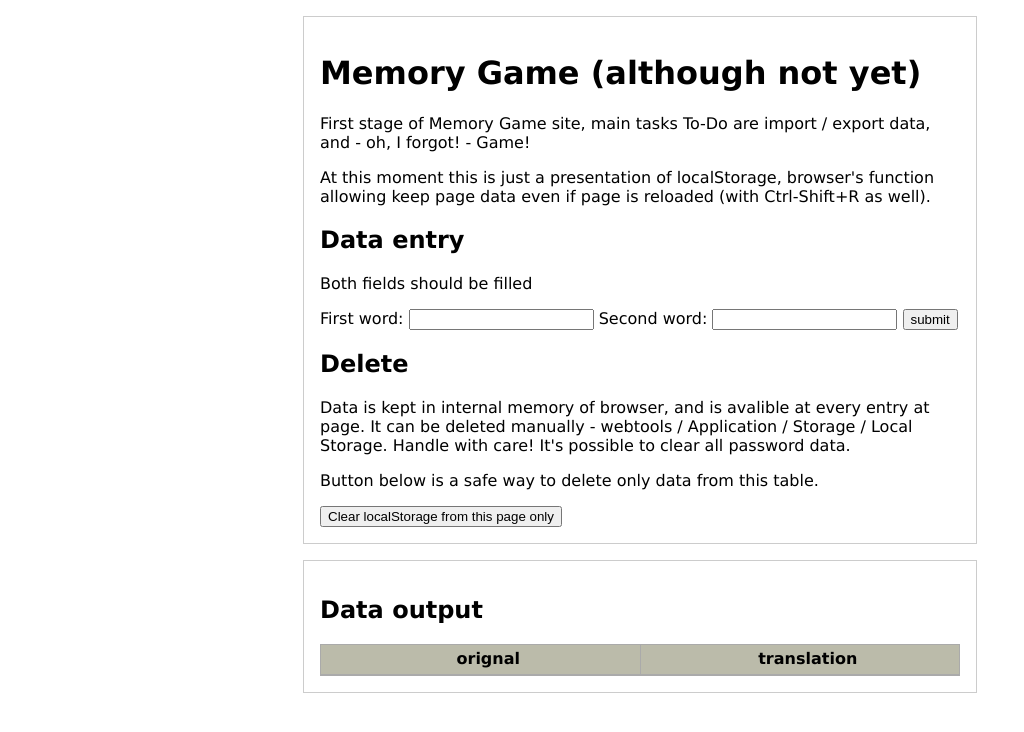
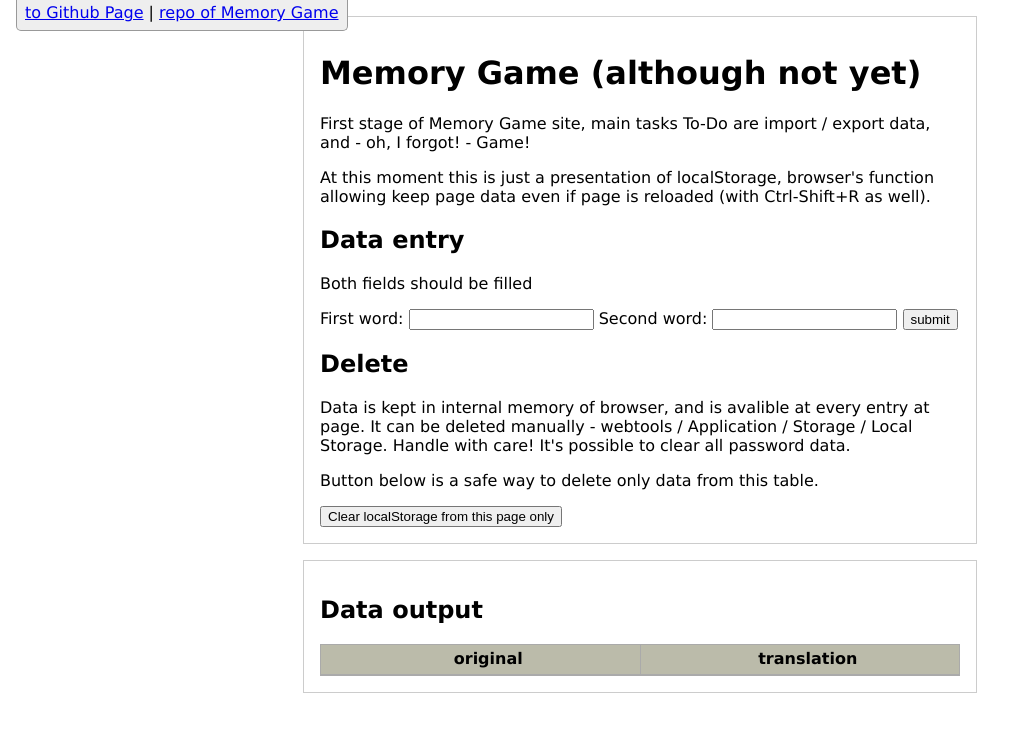
Before and after one commit to tdudkowski/Memory-Game, a plain HTML site: page index.html in a window 1280 px wide. Shown: the whole page, without its empty margins (0-1024 px from the left). Drawn offline with Linux system fonts and the light colour scheme.

Commit message:
add context links

```diff
--- a/index.html
+++ b/index.html
@@ -7,20 +7,83 @@
  <meta http-equiv="X-UA-Compatible" content="ie=edge">
  <title>Memory Game</title>
  <style>
-  body {margin:0; font-family: 'Lucida Sans', 'Lucida Sans Regular', 'Lucida Grande', 'Lucida Sans Unicode', Geneva, Verdana, sans-serif;}
-  div {border:1px solid #ccc; padding:1rem; max-width:40rem; margin:1rem auto}
-  ul {list-style-type:none; padding-left: 0;  border:1px solid #aaa; margin-top:0; margin-bottom:0;}
-  ul li {display:flex;}
-  ul li span {flex:1; margin:0; line-height: 1.8rem; padding-left: 1rem;}
-  ul li span:nth-of-type(1) { border-right:1px solid #aaa; }
-  ul.header {background-color: #bba; border-width: 1px 1px 0 1px;}
-  ul.header li span {background-color: #bba; text-align:center; font-weight: bold; word-break: break-word;}
-  ul#wordList li:nth-child(odd) {background-color: #eee;}
-  ul#wordList li:nth-child(even) {background-color: #ddd;}
+  body {
+ margin: 0;
+ font-family: 'Lucida Sans', Verdana, sans-serif;
+}
+
+nav {
+ position: fixed;
+ left: 1rem;
+ top: -5px;
+ background-color: #eee;
+ border: 1px solid #999;
+ border-radius: 5px;
+ border-width: 0 1px 1px 1px;
+ padding: .5rem;
+}
+
+nav a:hover {
+ background-color: #ddd;
+ padding: .5rem 0;
+ color: #333;
+}
+
+div {
+ border: 1px solid #ccc;
+ padding: 1rem;
+ max-width: 40rem;
+ margin: 1rem auto
+}
+
+ul {
+ list-style-type: none;
+ padding-left: 0;
+ border: 1px solid #aaa;
+ margin-top: 0;
+ margin-bottom: 0;
+}
+
+ul li {
+ display: flex;
+}
+
+ul li span {
+ flex: 1;
+ margin: 0;
+ line-height: 1.8rem;
+ padding-left: 1rem;
+}
+
+ul li span:nth-of-type(1) {
+ border-right: 1px solid #aaa;
+}
+
+ul.header {
+ background-color: #bba;
+ border-width: 1px 1px 0 1px;
+}
+
+ul.header li span {
+ background-color: #bba;
+ text-align: center;
+ font-weight: bold;
+ word-break: break-word;
+}
+
+ul#wordList li:nth-child(odd) {
+ background-color: #eee;
+}
+
+ul#wordList li:nth-child(even) {
+ background-color: #ddd;
+}
  </style>
 </head>
 
 <body>
+ <nav><a href="https://tdudkowski.github.io/">to Github Page</a> | <a href="https://github.com/tdudkowski/Memory-Game/">repo
+   of Memory Game</a></nav>
  <div>
   <h1>Memory Game (although not yet)</h1>
   <p>First stage of Memory Game site, main tasks To-Do are import / export data, and - oh, I forgot! - Game!</p>
@@ -44,7 +107,7 @@
  <div>
   <h2>Data output</h2>
   <ul class="header">
-   <li><span>orignal</span><span>translation</span></li>
+   <li><span>original</span><span>translation</span></li>
   </ul>
   <ul id="wordList"></ul>
  </div>
```
